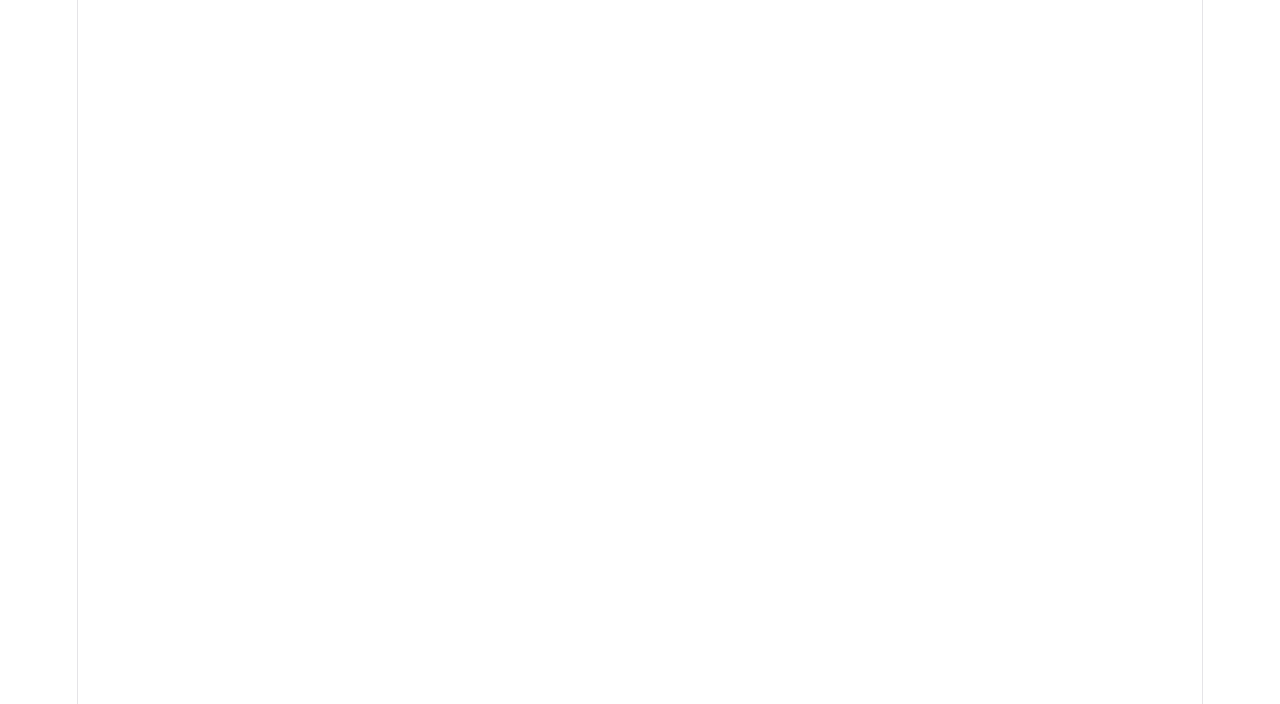
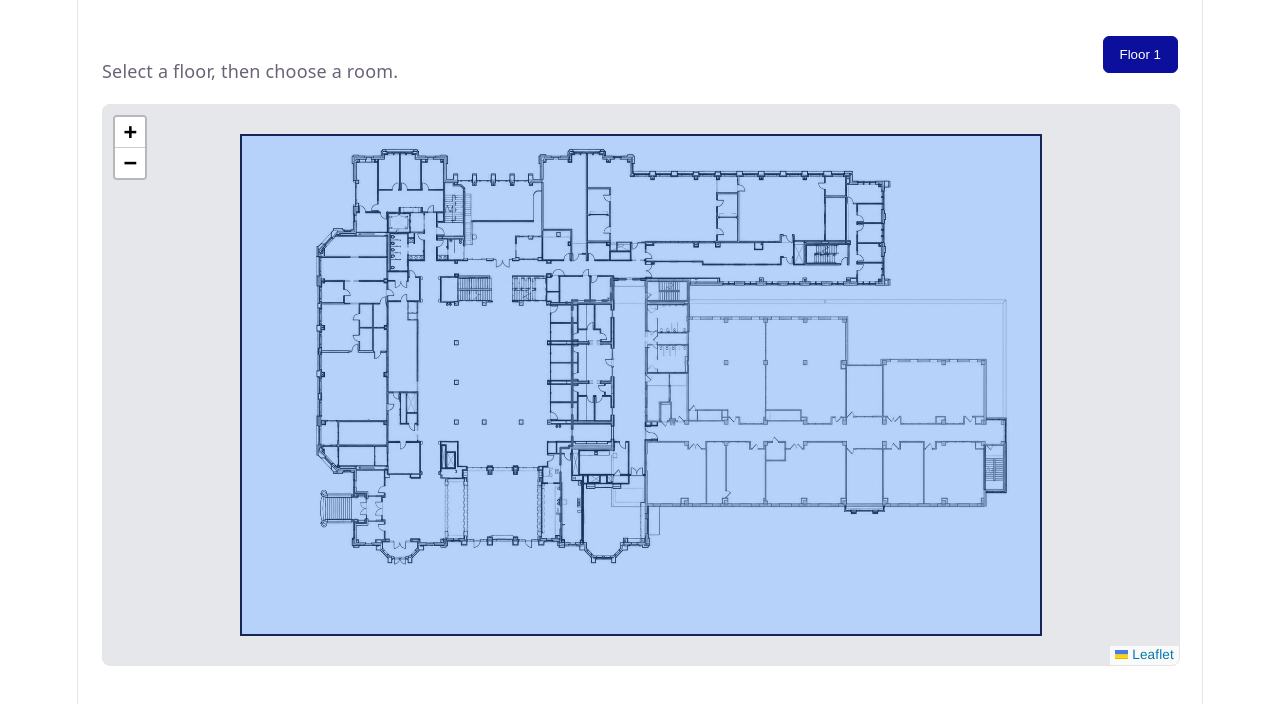
Before and after one commit to klindone-cloud/navDrosdick, a React (Vite) app: page /maps in a window 1280 px wide. Shown: the top 704 px of the page. Built offline with nearby package versions, Linux system fonts and the light colour scheme.

Commit message:
created map page

```diff
--- a/src/pages/Maps.jsx
+++ b/src/pages/Maps.jsx
@@ -1,5 +1,134 @@
+import { useMemo, useState } from "react";
+import L from "leaflet";
+import {
+	GeoJSON,
+	ImageOverlay,
+	MapContainer,
+	Popup,
+} from "react-leaflet";
+
+import "leaflet/dist/leaflet.css";
+
+const MAP_WIDTH = 1600;
+const MAP_HEIGHT = 1000;
+
+const mapBounds = [
+	[0, 0],
+	[MAP_HEIGHT, MAP_WIDTH],
+];
+
+const floorPlans = {
+	1: "/floors/DrosdickFirstFloor.png"
+};
+
+const buildingRooms = {
+	type: "FeatureCollection",
+	features: [
+		{
+			type: "Feature",
+			geometry: {
+				type: "Polygon",
+				coordinates: [
+					[
+						[0, 0],
+						[0, MAP_HEIGHT],
+						[MAP_WIDTH, MAP_HEIGHT],
+						[MAP_WIDTH, 0],
+						[0, 0]
+					]
+				]
+			},
+			properties: {
+				name: "Drosdick Hall",
+				id: "1",
+				level: 1,
+				type: "building",
+				description: "Drosdick Hall is home to Villanova's College of Engineering. It houses various classrooms, offices, and facilities for students and faculty."
+
+			}
+		},
+		{
+			type: "Feature",
+			geometry: {
+				type: "Polygon",
+				coordinates: [
+					[
+						[0, 0],
+						[0, MAP_HEIGHT],
+						[MAP_WIDTH, MAP_HEIGHT],
+						[MAP_WIDTH, 0],
+						[0, 0]
+					]
+				]
+			},
+			properties: {
+				name: "Jones Family Learning Commons",
+				id: "2",
+				level: 1,
+				type: "study space",
+				description: "The Jones Family Learning Commons is a modern learning space designed to foster collaboration and innovation among students and faculty."
+
+			}
+		}
+	]
+};
+
 function Maps() {
-	return <main className="page"><h1>Maps</h1></main>;
+	const [selectedFloor, setSelectedFloor] = useState(1);
+
+	const visibleRooms = useMemo(() => ({
+		buildingRooms,
+		features: buildingRooms.features.filter(
+			(room) => room.properties.level === selectedFloor,
+		),
+	}),
+	[selectedFloor],
+	);
+
+	function addRoomPopup(feature, layer) {
+		layer.bindPopup(
+			`<strong>${feature.properties.name}</strong><br/>
+			Floor ${feature.properties.level}<br/>
+			${feature.properties.type}`);
+	}
+
+	return (
+		<main className="maps-page">
+			<header className="maps-header">
+				<div>
+					<h1>Drosdick Hall Map</h1>
+					<p>Select a floor, then choose a room.</p>
+				</div>
+
+				<div className="floor-selector" aria-label="Choose a floor">
+					{Object.keys(floorPlans).map((floor) => {
+						const floorNumber = Number(floor);
+
+						return (
+							<button
+								key={floor} type="button"
+								className={selectedFloor === floorNumber ? "active-floor" : ""}
+								onClick={() => setSelectedFloor(floorNumber)}
+								> Floor {floor} </button>
+						);
+					})}
+				</div>
+			</header>
+
+			<MapContainer
+				crs={L.CRS.Simple}
+				bounds={mapBounds}
+				minZoom={-2}
+				maxZoom={3}
+				maxBounds={mapBounds}
+				maxBoundsViscosity={1}
+				className="indoor-map"
+			>
+				<ImageOverlay key={'image-${selectedFloor}'} url={floorPlans[selectedFloor]} bounds={mapBounds} />
+				<GeoJSON key={'rooms-${selectedFloor}'} data={visibleRooms} style={{ color: "#172554", weight: 2, fillColor: "#3b82f6", fillOpacity: 0.2,}} onEachFeature={addRoomPopup} />
+			</MapContainer>
+		</main>
+	);
 }
 
 export default Maps;
--- a/src/style.css
+++ b/src/style.css
@@ -418,3 +418,65 @@
     border-right-color: var(--border);
   }
 }
+
+.maps-page {
+  padding: 24px;
+  text-align: left;
+}
+
+.maps-header {
+  display: flex;
+  align-items: center;
+  justify-content: space-between;
+  gap: 24px;
+  margin-bottom: 20px;
+}
+
+.maps-header h1 {
+  margin: 0 0 8px;
+}
+
+.floor-selector {
+  display: flex;
+  gap: 8px;
+  flex-wrap: wrap;
+}
+
+.floor-selector button {
+  padding: 10px 16px;
+  color: var(--text);
+  border: 1px solid var(--border);
+  border-radius: 6px;
+  background: var(--bg);
+  cursor: pointer;
+}
+
+.floor-selector button:hover,
+.floor-selector .active-floor {
+  color: white;
+  border-color: var(--accent);
+  background: var(--accent);
+}
+
+.indoor-map {
+  width: 100%;
+  height: min(70vh, 700px);
+  border: 1px solid var(--border);
+  border-radius: 8px;
+  background: #e5e7eb;
+}
+
+@media (max-width: 720px) {
+  .maps-page {
+    padding: 16px;
+  }
+
+  .maps-header {
+    align-items: flex-start;
+    flex-direction: column;
+  }
+
+  .indoor-map {
+    height: 65vh;
+  }
+}
```
Also changed, not shown: public/floors/DrosdickFirstFloor.png (added).
